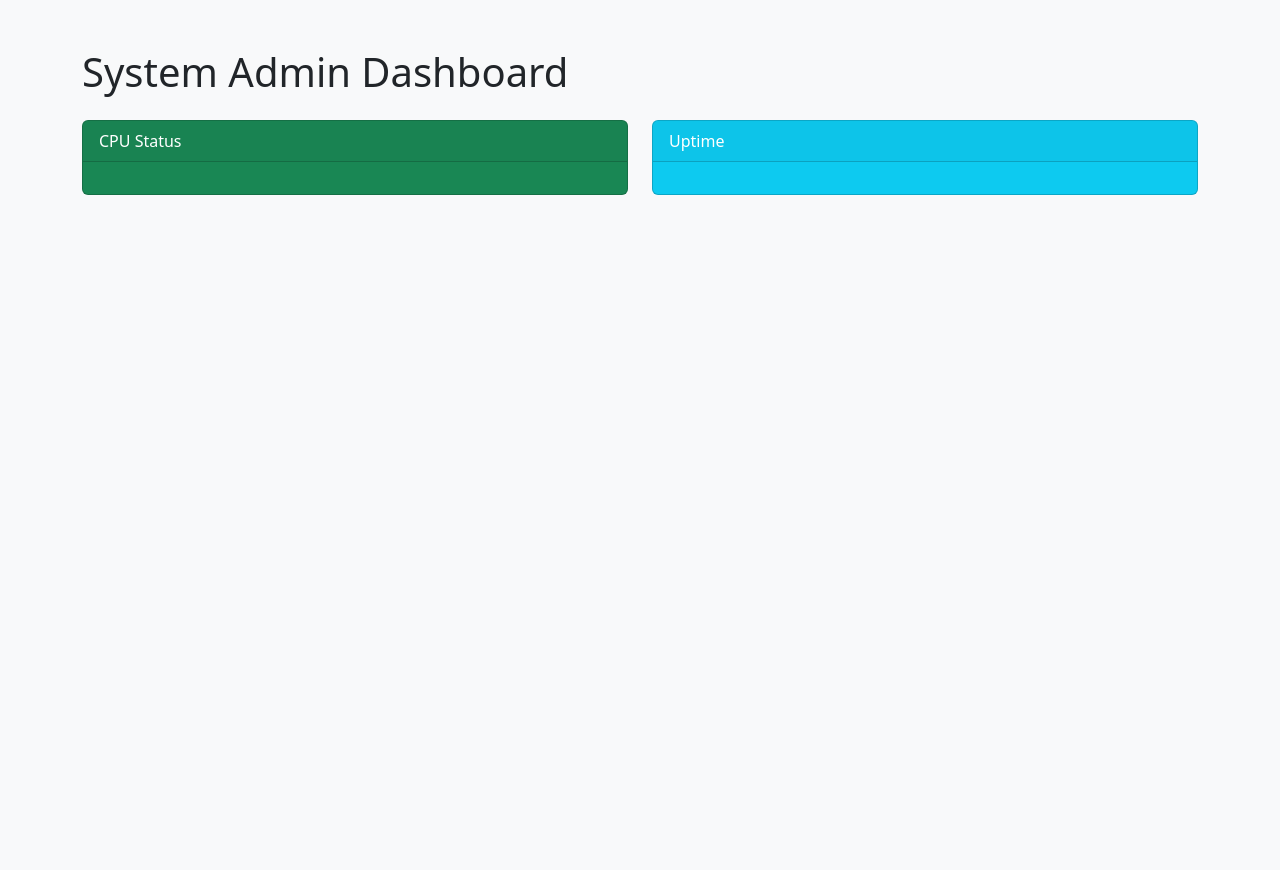
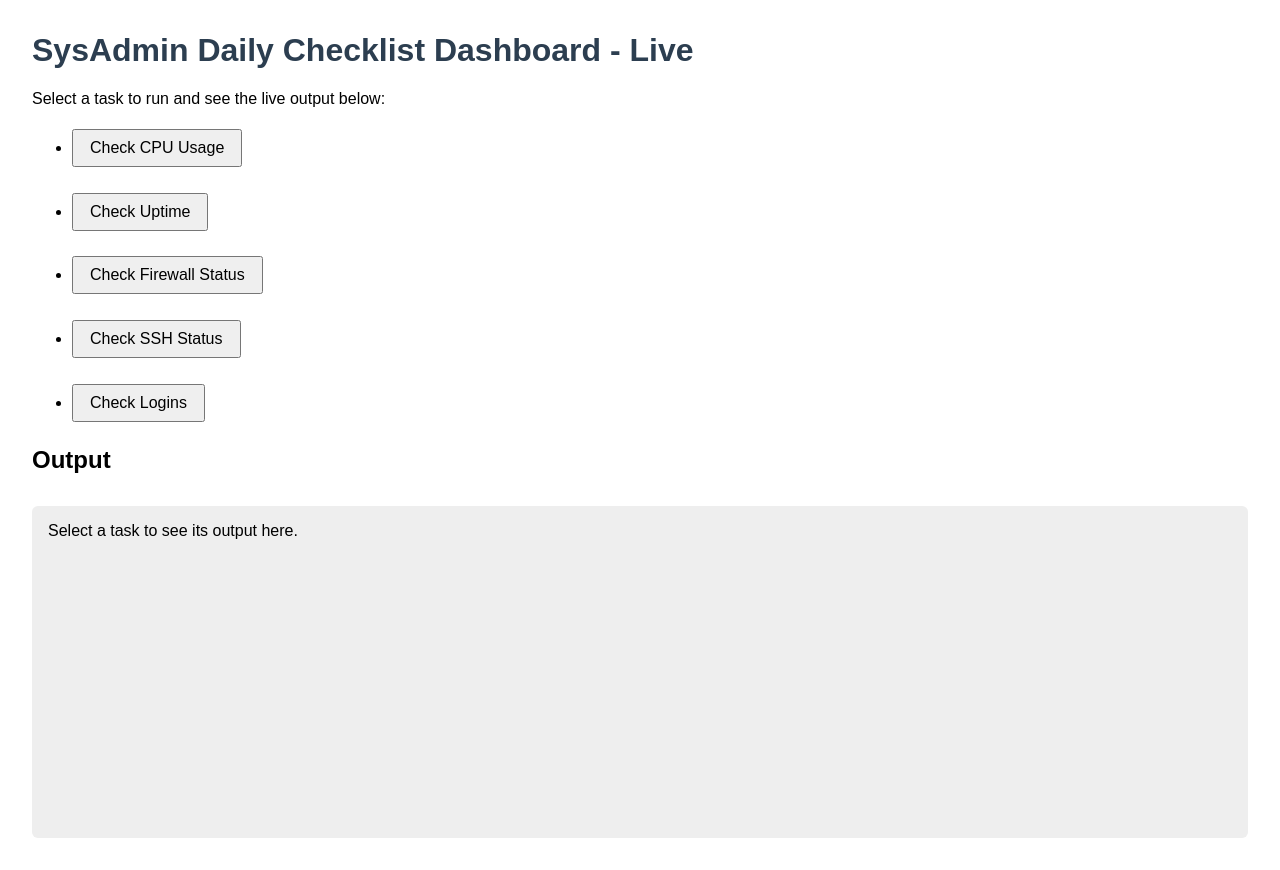
Before and after one commit to mxkdevops/sysadmin_dashboard, a Flask app: page / in a window 1280 px wide. Before the commit the page ends 195 px from the top, so only its background shows below. Run offline with Flask 3, Linux system fonts and the light colour scheme.

Commit message:
Update index.html

```diff
--- a/templates/index.html
+++ b/templates/index.html
@@ -2,32 +2,46 @@
 <html lang="en">
 <head>
     <meta charset="UTF-8" />
-    <meta name="viewport" content="width=device-width, initial-scale=1" />
-    <title>SysAdmin Dashboard</title>
-    <link href="https://cdn.jsdelivr.net/npm/bootstrap@5.3.0/dist/css/bootstrap.min.css" rel="stylesheet" />
+    <title>SysAdmin Daily Checklist Dashboard - Live</title>
+    <style>
+        body { font-family: Arial, sans-serif; margin: 2em; }
+        h1 { color: #2c3e50; }
+        button { padding: 0.5em 1em; margin: 0.3em 0; font-size: 1em; cursor: pointer; }
+        .task { margin-bottom: 1em; }
+        #output { white-space: pre-wrap; background: #eee; padding: 1em; border-radius: 6px; margin-top: 2em; height: 300px; overflow-y: auto; }
+    </style>
 </head>
-<body class="bg-light">
-    <div class="container py-5">
-        <h1 class="mb-4">System Admin Dashboard</h1>
-        <div class="row">
-            <div class="col-md-6">
-                <div class="card text-white bg-success mb-3">
-                    <div class="card-header">CPU Status</div>
-                    <div class="card-body">
-                        <p class="card-text">{{ cpu_status }}</p>
-                    </div>
-                </div>
-            </div>
-            <div class="col-md-6">
-                <div class="card text-white bg-info mb-3">
-                    <div class="card-header">Uptime</div>
-                    <div class="card-body">
-                        <p class="card-text">{{ uptime }}</p>
-                    </div>
-                </div>
-            </div>
-        </div>
-        <!-- Add more cards for firewall, ssh, logins, etc -->
-    </div>
+<body>
+    <h1>SysAdmin Daily Checklist Dashboard - Live</h1>
+    <p>Select a task to run and see the live output below:</p>
+    <ul>
+        {% for task in tasks %}
+        <li class="task">
+            <button onclick="runTask('{{ task }}')">{{ task }}</button>
+        </li>
+        {% endfor %}
+    </ul>
+
+    <h2>Output</h2>
+    <div id="output">Select a task to see its output here.</div>
+
+    <script>
+        async function runTask(task) {
+            const outputDiv = document.getElementById('output');
+            outputDiv.textContent = `Running task: ${task} ...`;
+            try {
+                const response = await fetch('/run_task_json', {
+                    method: 'POST',
+                    headers: { 'Content-Type': 'application/json' },
+                    body: JSON.stringify({ task: task })
+                });
+                if (!response.ok) throw new Error('Network response was not ok');
+                const data = await response.json();
+                outputDiv.textContent = data.output;
+            } catch (error) {
+                outputDiv.textContent = `Error: ${error}`;
+            }
+        }
+    </script>
 </body>
 </html>
```
